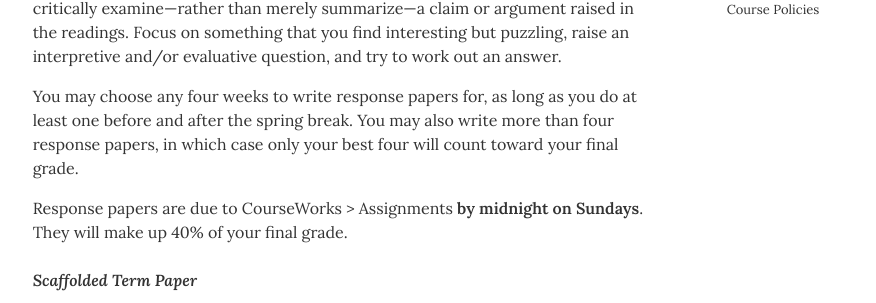
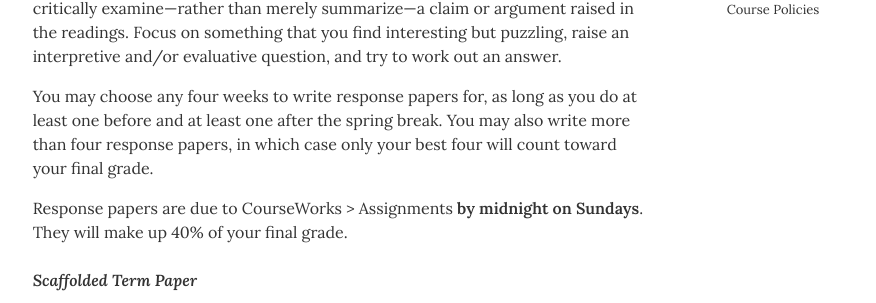
Before and after one commit to dingherself/political-philosophy, a Jekyll site: the page built from syllabus.md, in a window 1280 px wide and 900 px high, scrolled down 3254 px. Shown: the part 174-477 px from the top of the window, without its empty margins (174-1050 px from the left). Built offline with Jekyll 4.4.1, drawn with Linux system fonts in a browser that asks for light colours.

Commit message:
clarify wording

```diff
--- a/syllabus.md
+++ b/syllabus.md
@@ -103,7 +103,7 @@
 
 For at least four weeks this semester, you will write a short (600–800 words) paper responding to that week’s readings. The aim of a response paper is to critically examine—rather than merely summarize—a claim or argument raised in the readings. Focus on something that you find interesting but puzzling, raise an interpretive and/or evaluative question, and try to work out an answer.
 
-You may choose any four weeks to write response papers for, as long as you do at least one before and after the spring break. You may also write more than four response papers, in which case only your best four will count toward your final grade.
+You may choose any four weeks to write response papers for, as long as you do at least one before and at least one after the spring break. You may also write more than four response papers, in which case only your best four will count toward your final grade.
 
 Response papers are due to CourseWorks > Assignments **by midnight on Sundays**. They will make up 40% of your final grade.
 
```
